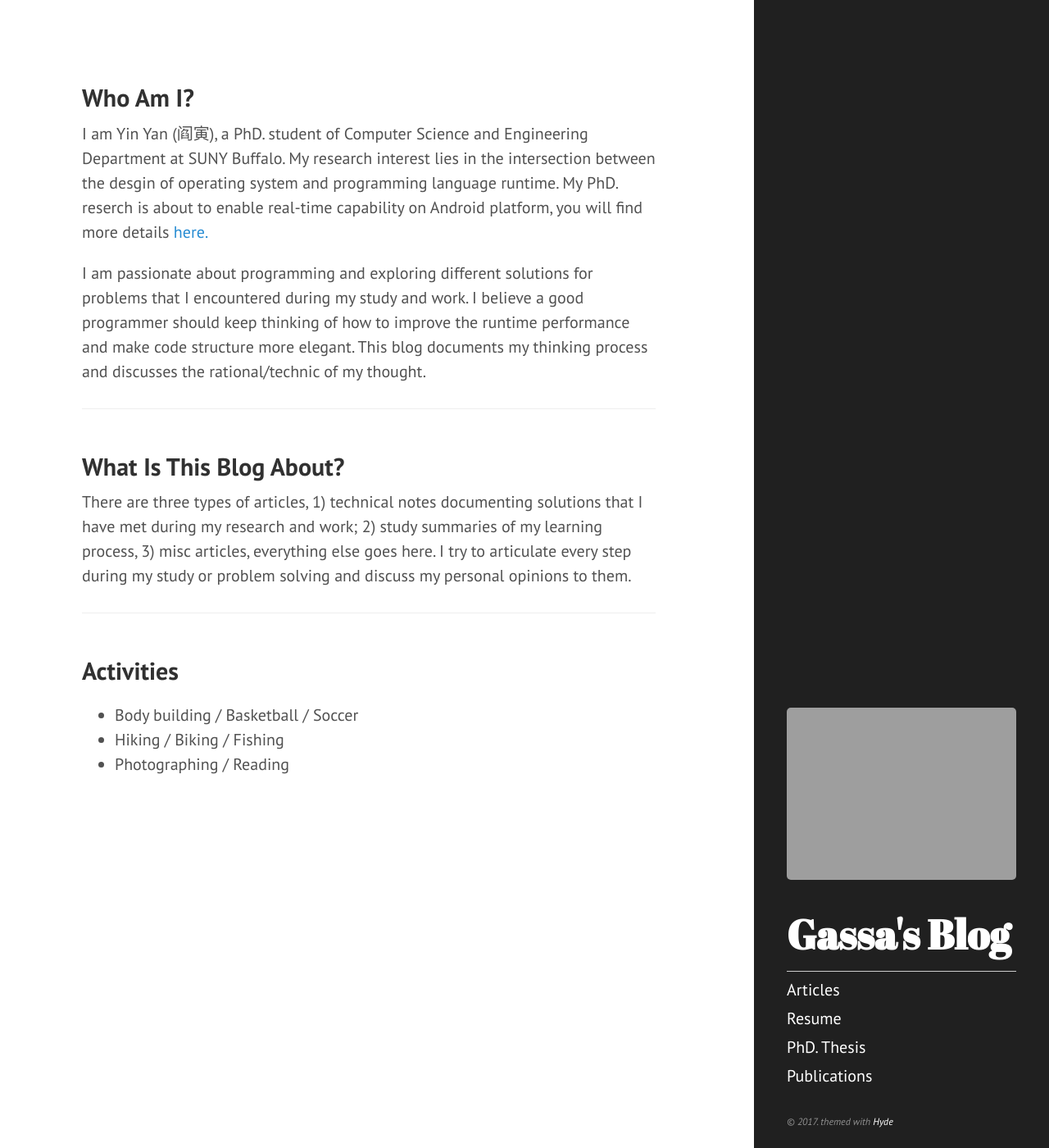
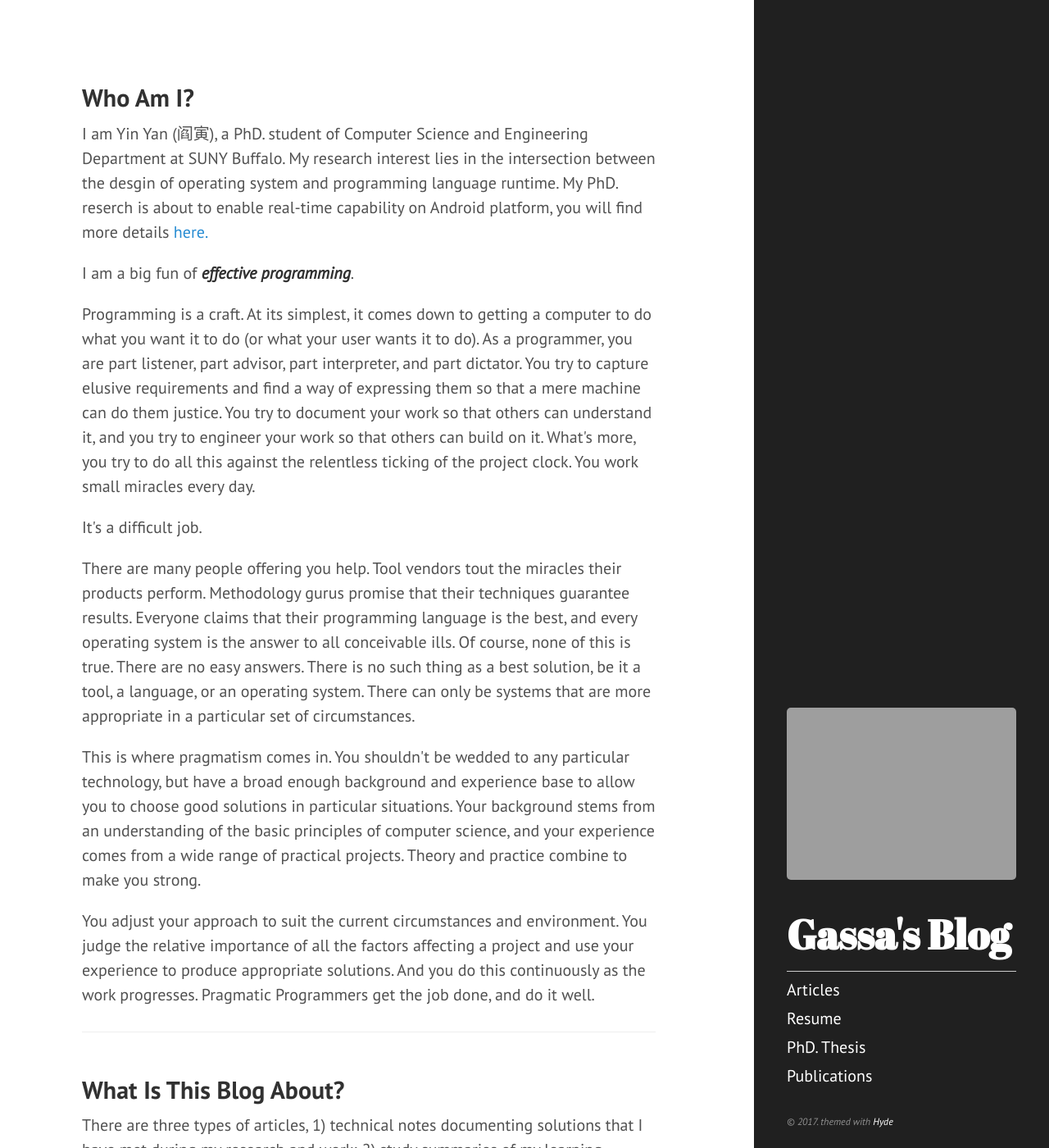
Before and after one commit to gassayy/gassa.github.io, a Jekyll site: the page built from index.html, in a window 1280 px wide and 1400 px high. Shown: the whole window at 82% size. Built offline with Jekyll 4.4.1, drawn with Linux system fonts in a browser that asks for light colours; the list of posts is cut into pages by our own code; some of the changed text lies outside the part shown.

Commit message:
edits index

```diff
--- a/index.html
+++ b/index.html
@@ -12,14 +12,47 @@ between the desgin of operating system and programming language runtime. My
 PhD. reserch is about to enable real-time capability on Android platform, you
 will find more details <a href="./phd-thesis.html">here.</a></p>
 
+<p> I am a big fun of <strong><em>effective programming</em></strong>. </p>
 
-<p> I am passionate about programming and exploring different solutions for
-problems that I encountered during my study and work. I believe a good
-programmer should keep thinking of how to improve the runtime performance and
-make code structure more elegant. This blog documents my thinking process and
-discusses the rational/technic of my thought.</p>
+<p>Programming is a craft. At its simplest, it comes down to getting a computer
+to do what you want it to do (or what your user wants it to do). As a
+programmer, you are part listener, part advisor, part interpreter, and part
+dictator. You try to capture elusive requirements and find a way of expressing
+them so that a mere machine can do them justice. You try to document your work
+so that others can understand it, and you try to engineer your work so that
+others can build on it. What's more, you try to do all this against the
+relentless ticking of the project clock. You work small miracles every day.</p>
+
+<p>It's a difficult job.</p>
+
+<p>There are many people offering you help. Tool vendors tout the miracles
+their products perform. Methodology gurus promise that their techniques
+guarantee results. Everyone claims that their programming language is the best,
+and every operating system is the answer to all conceivable ills. Of course,
+none of this is true. There are no easy answers. There is no such thing as a
+best solution, be it a tool, a language, or an operating system. There can only
+be systems that are more appropriate in a particular set of circumstances. </p>
+
+<p> This is where pragmatism comes in. You shouldn't be wedded to any
+particular technology, but have a broad enough background and experience base
+to allow you to choose good solutions in particular situations. Your background
+stems from an understanding of the basic principles of computer science, and
+your experience comes from a wide range of practical projects. Theory and
+practice combine to make you strong. </p>
+
+<p> You adjust your approach to suit the current circumstances and environment.
+You judge the relative importance of all the factors affecting a project and
+use your experience to produce appropriate solutions. And you do this
+continuously as the work progresses. Pragmatic Programmers get the job done,
+and do it well. </p>
+
+<!-- I believe a good programmer should consider not only how to improve the
+runtime performance, but also make code structure more elegant. This blog
+documents my thinking process and discusses the rational/technic of my thought.
+ -->
+
 <hr />
-</div>
+</div> <!-- the end of who-am-i div -->
 
 <hr />
 
@@ -28,22 +61,19 @@ discusses the rational/technic of my thought.</p>
 
 <p>There are three types of articles, 1) technical notes documenting solutions
 that I have met during my research and work; 2) study summaries of my learning
-process, 3) misc articles, everything else goes here. I try to articulate every
-step during my study or problem solving and discuss my personal opinions to
-them.</p>
-<hr />
-</div>
+process, 3) misc articles, everything else goes here. </p>
+
+<hr /> </div> <!-- the end of this-blog-about div -->
 
 <div class="wrapper100">
 <h2> Activities </h2>
 
-<p>
 <ul>
 <li>Body building / Basketball / Soccer</li>
 <li>Hiking / Biking / Fishing</li>
 <li>Photographing / Reading</li>
-</p>
-</div>
+</ul>
+</div> <!-- the end of activities div -->
 
 
 <div class="clear"></div>
```
